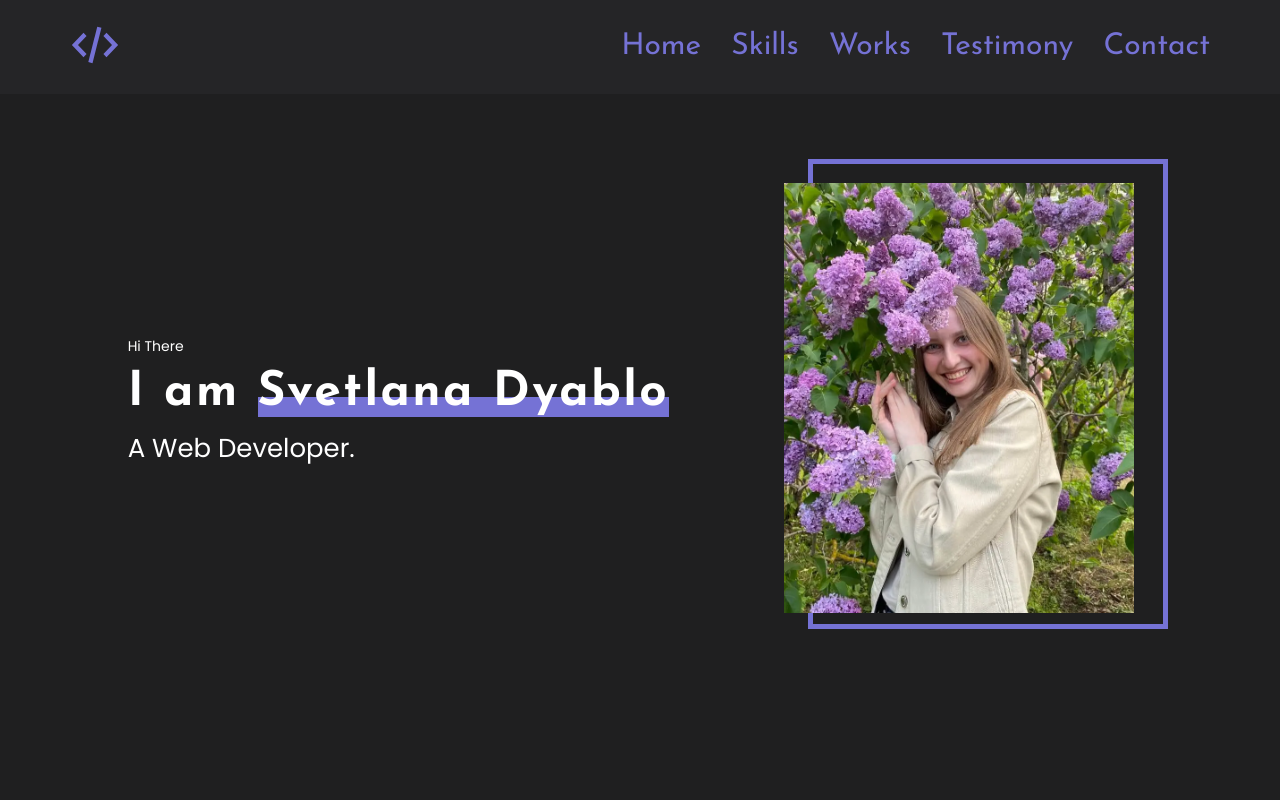
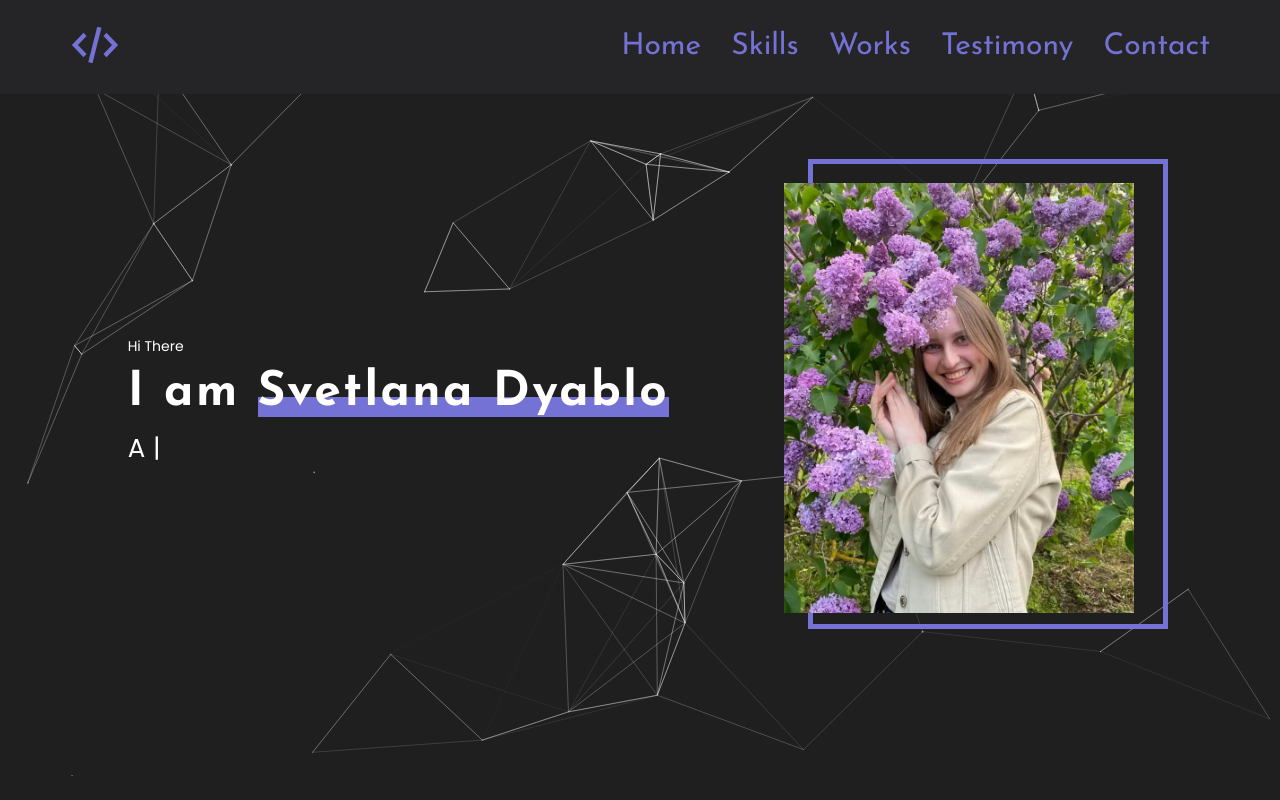
Before and after one commit to Moi-glaza-vezde/portfolio1, a React app: page / in a window 1280 px wide. Shown: the top 800 px of the page. Built offline with nearby package versions, Linux system fonts and the light colour scheme.

Commit message:
particles done

```diff
--- a/package.json
+++ b/package.json
@@ -47,7 +47,9 @@
     "react-app-polyfill": "3.0.0",
     "react-dev-utils": "12.0.1",
     "react-dom": "18.2.0",
+    "react-parallax-tilt": "^1.7.268",
     "react-refresh": "0.11.0",
+    "react-tsparticles": "^2.12.2",
     "resolve": "1.20.0",
     "resolve-url-loader": "4.0.0",
     "sass-loader": "12.3.0",
@@ -57,7 +59,9 @@
     "styled-components": "5.3.6",
     "tailwindcss": "3.0.2",
     "terser-webpack-plugin": "5.2.5",
+    "tsparticles-slim": "^2.12.0",
     "typescript": "4.4.2",
+    "typewriter-effect": "^2.21.0",
     "web-vitals": "2.1.0",
     "webpack": "5.64.4",
     "webpack-dev-server": "4.6.0",
--- a/src/App.tsx
+++ b/src/App.tsx
@@ -8,10 +8,12 @@ import { Testimony } from './layout/sections/testimony/Testimony';
 import { Contact } from './layout/sections/contacts/Contacts';
 import { Slogan } from './layout/sections/slogan/Slogan';
 import { Footer } from './layout/footer/Footer';
+import { Particle } from './components/particle/Particle';
 
 function App() {
    return (
       <div className="App">
+         <Particle />
          <Header />
          <Main />
          <Skills />
--- /dev/null
+++ b/src/components/particle/Particle.tsx
@@ -0,0 +1,93 @@
+import { useCallback } from 'react';
+import type { Container, Engine } from 'tsparticles-engine';
+import Particles from 'react-tsparticles';
+//import { loadFull } from "tsparticles"; // if you are going to use `loadFull`, install the "tsparticles" package too.
+import { loadSlim } from 'tsparticles-slim';
+
+export const Particle = () => {
+   const particlesInit = useCallback(async (engine: Engine) => {
+      console.log(engine);
+
+      await loadSlim(engine);
+   }, []);
+
+   const particlesLoaded = useCallback(async (container: Container | undefined) => {
+      await console.log(container);
+   }, []);
+   return (
+      <Particles
+         id="tsparticles"
+         init={particlesInit}
+         loaded={particlesLoaded}
+         options={{
+            // background: {
+            //    color: {
+            //       value: '#0d47a1',
+            //    },
+            // },
+            fpsLimit: 120,
+            interactivity: {
+               events: {
+                  // onClick: {
+                  //    enable: true,
+                  //    mode: 'push',
+                  // },
+                  onHover: {
+                     enable: true,
+                     mode: 'repulse',
+                  },
+                  resize: true,
+               },
+               modes: {
+                  push: {
+                     quantity: 4,
+                  },
+                  repulse: {
+                     distance: 200,
+                     duration: 0.4,
+                  },
+               },
+            },
+            particles: {
+               color: {
+                  value: '#ffffff',
+               },
+               links: {
+                  color: '#ffffff',
+                  distance: 200,
+                  enable: true,
+                  opacity: 0.5,
+                  width: 1,
+               },
+               move: {
+                  direction: 'none',
+                  enable: true,
+                  outModes: {
+                     default: 'bounce',
+                  },
+                  random: false,
+                  speed: 2,
+                  straight: false,
+               },
+               number: {
+                  density: {
+                     enable: true,
+                     area: 1000,
+                  },
+                  value: 50,
+               },
+               opacity: {
+                  value: 0.5,
+               },
+               shape: {
+                  type: 'circle',
+               },
+               size: {
+                  value: { min: 0.2, max: 1 },
+               },
+            },
+            detectRetina: true,
+         }}
+      />
+   );
+};
--- a/src/layout/footer/Footer_Styles.ts
+++ b/src/layout/footer/Footer_Styles.ts
@@ -3,6 +3,8 @@ import { font } from '../../stryled/Common';
 import { thems } from '../../stryled/Theme';
 
 const Footer = styled.footer`
+   position: relative;
+
    background-color: ${thems.colors.primaryBg};
    padding: 40px 0 40px;
 `;
--- a/src/layout/sections/contacts/Contacts.Styles.ts
+++ b/src/layout/sections/contacts/Contacts.Styles.ts
@@ -1,7 +1,9 @@
 import styled from 'styled-components';
 import { thems } from '../../../stryled/Theme';
 
-const Contacts = styled.section``;
+const Contacts = styled.section`
+   position: relative;
+`;
 
 const Form = styled.form`
    margin: 0 auto;
--- a/src/layout/sections/main/Main.tsx
+++ b/src/layout/sections/main/Main.tsx
@@ -3,6 +3,8 @@ import photo from '../../../assets/images/photo.webp';
 import { FlexWrapper } from '../../../components/FlexWrapper';
 import { Container } from '../../../components/Container';
 import { S } from './Main_Styles';
+import Typewriter from 'typewriter-effect';
+import Tilt from 'react-parallax-tilt';
 
 export const Main: React.FC = () => {
    return (
@@ -14,11 +16,29 @@ export const Main: React.FC = () => {
                   <S.Name>
                      I am <span>Svetlana Dyablo</span>{' '}
                   </S.Name>
-                  <S.MainTitle>A Web Developer. </S.MainTitle>
+                  <S.MainTitle>
+                     <p>A Web Developer.</p>
+                     <Typewriter
+                        options={{
+                           strings: ['A Web Developer.'],
+                           autoStart: true,
+                           loop: true,
+                        }}
+                     />
+                  </S.MainTitle>
                </div>
-               <S.FotoWrapper>
-                  <S.Photo src={photo} alt="" />
-               </S.FotoWrapper>
+               <Tilt
+                  className="parallax-effect-img"
+                  tiltMaxAngleX={40}
+                  tiltMaxAngleY={40}
+                  perspective={800}
+                  transitionSpeed={1500}
+                  scale={1.1}
+                  gyroscope={true}>
+                  <S.FotoWrapper>
+                     <S.Photo src={photo} alt="" />
+                  </S.FotoWrapper>
+               </Tilt>
             </FlexWrapper>
          </Container>
       </S.Main>
--- a/src/layout/sections/main/Main_Styles.ts
+++ b/src/layout/sections/main/Main_Styles.ts
@@ -31,7 +31,11 @@ const Photo = styled.img`
 `;
 
 const MainTitle = styled.h1`
-   ${font({ weight: 400, Fmax: 27, Fmin: 20 })}
+   ${font({ weight: 400, Fmax: 27, Fmin: 20 })};
+
+   p {
+      display: none;
+   }
 `;
 
 const Name = styled.h2`
--- a/src/layout/sections/skills/Skills_Styles.ts
+++ b/src/layout/sections/skills/Skills_Styles.ts
@@ -1,7 +1,9 @@
 import styled from 'styled-components';
 import { thems } from '../../../stryled/Theme';
 
-const Skills = styled.section``;
+const Skills = styled.section`
+   position: relative;
+`;
 
 const Skill = styled.div`
    padding: 42px 20px 52px 20px;
--- a/src/layout/sections/testimony/Testimony.tsx
+++ b/src/layout/sections/testimony/Testimony.tsx
@@ -25,6 +25,8 @@ export const Testimony: React.FC = () => {
 };
 
 const StyledTestimony = styled.section`
+   position: relative;
+
    padding: 110px 0 80px;
    ${IconWrapper} {
       margin: 40px 0 72px 0;
--- a/src/layout/sections/works/Works_Styles.ts
+++ b/src/layout/sections/works/Works_Styles.ts
@@ -5,6 +5,8 @@ import { Button } from '../../../components/Button';
 import { Link } from '../../../components/Link';
 
 const Works = styled.section`
+   position: relative;
+
    padding: 85px 0 100px;
    ${FlexWrapper} {
       gap: 30px;
```
Also changed, not shown: 1 other file (tests, documents, lock files or other folders).
